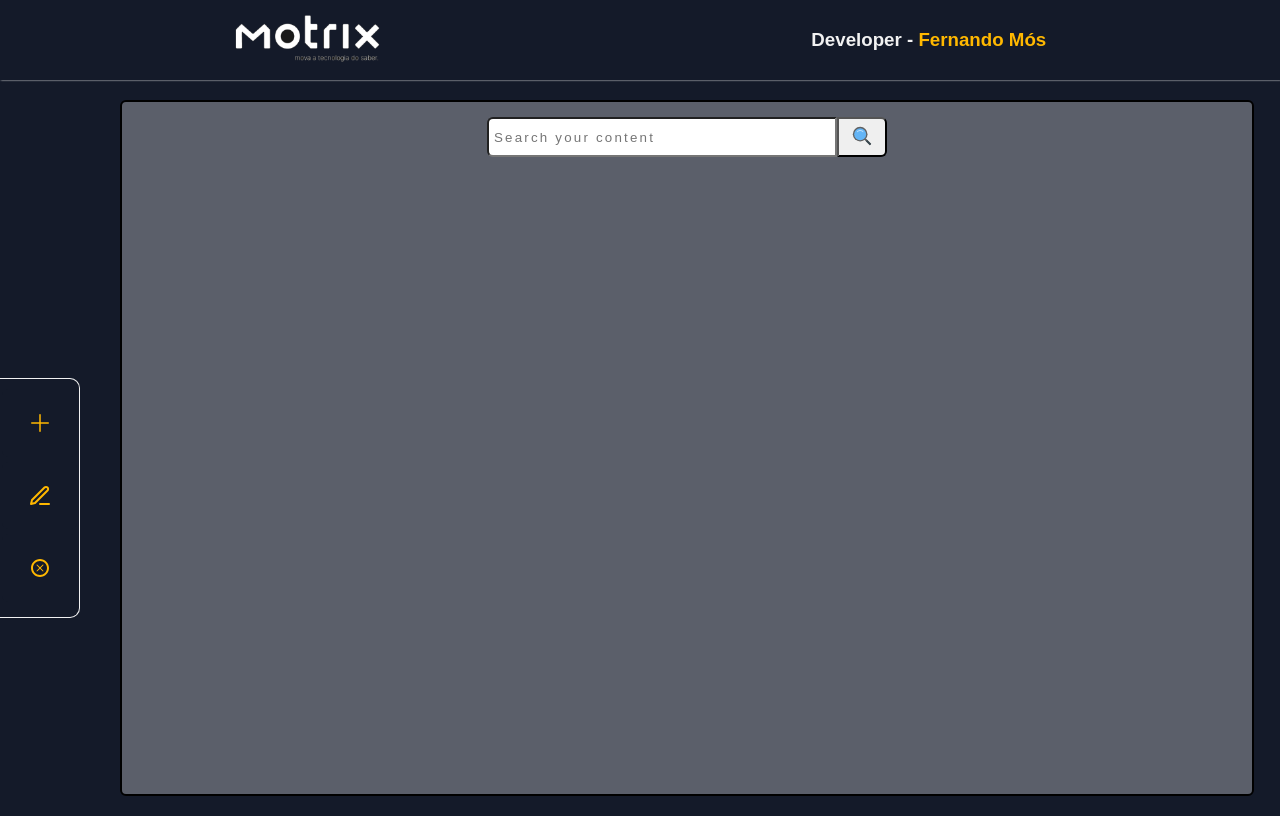
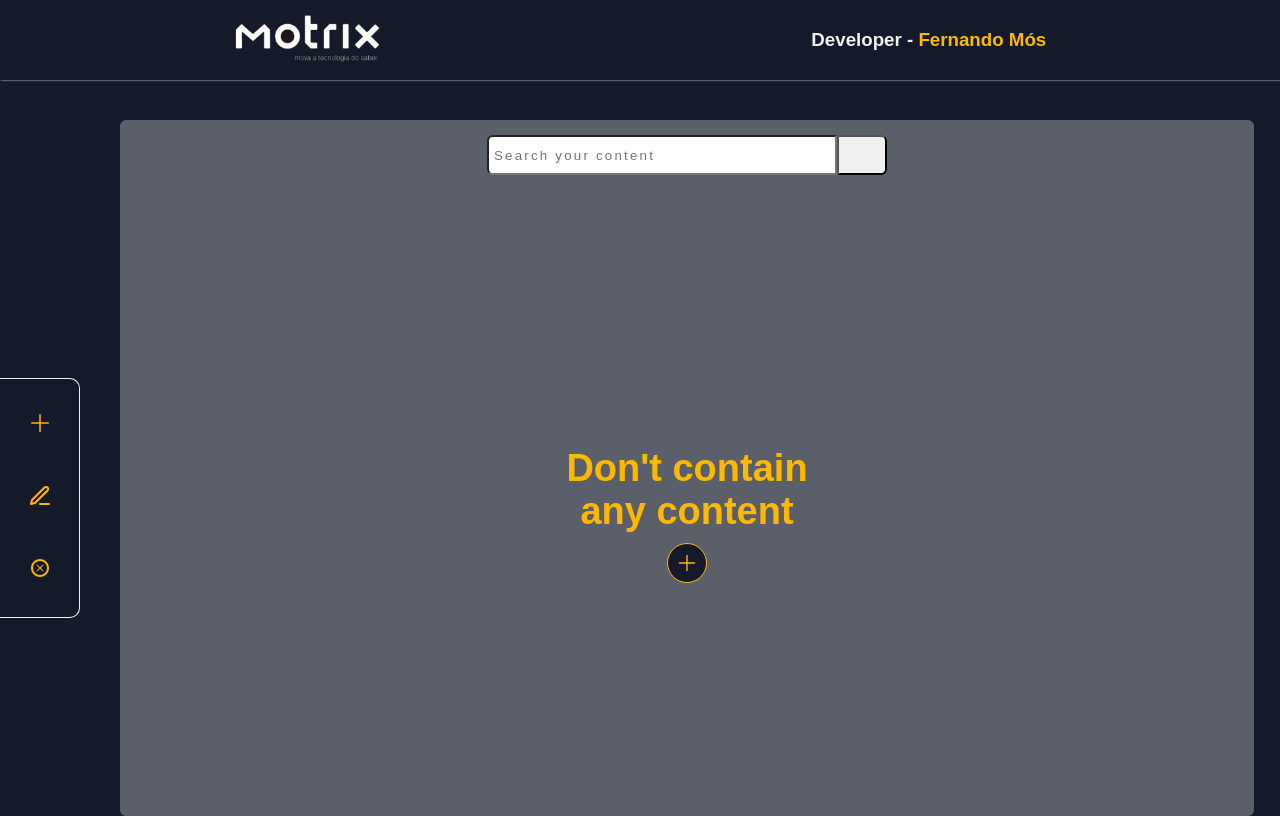
Before and after one commit to FernandoMos92/motrix_challenge, a React (Create React App) app in the folder front-end/: page / in a window 1280 px wide. Built offline with nearby package versions, Linux system fonts and the light colour scheme.

Commit message:
:recycle: refactor: Refactoring css code

```diff
--- a/front-end/package.json
+++ b/front-end/package.json
@@ -3,10 +3,13 @@
   "version": "0.1.0",
   "private": true,
   "dependencies": {
+    "@faker-js/faker": "^7.5.0",
     "@testing-library/jest-dom": "^5.16.5",
     "@testing-library/react": "^13.3.0",
     "@testing-library/user-event": "^13.5.0",
+    "bootstrap": "^5.2.0",
     "react": "^18.2.0",
+    "react-bootstrap": "^2.5.0",
     "react-dom": "^18.2.0",
     "react-icons": "^4.4.0",
     "react-scripts": "5.0.1",
--- /dev/null
+++ b/front-end/src/components/Board/BoardStyled.js
@@ -0,0 +1,48 @@
+import styled from 'styled-components'
+
+const BoardStyled = styled.section`
+  background-color: #ffffff4d;
+  border-radius: 6px;
+  color: #ffb800;
+  width: 90%;
+  margin-top: 20px;
+  margin-left: 110px;
+  padding: 15px;
+  height: 87vh;
+  .card__search {
+    display: flex;
+    justify-content: center;
+
+    input {
+      height: 40px;
+      border-top-left-radius: 6px;
+      border-bottom-left-radius: 6px;
+      padding: 5px;
+      width: 350px;
+      outline-color: #ffb800;
+      user-select: none;
+
+      ::placeholder {
+        letter-spacing: 2.2px;
+      }
+    }
+    button {
+      width: 50px;
+      cursor: pointer;
+      border-top-right-radius: 6px;
+      border-bottom-right-radius: 6px;
+
+      .icon__search {
+        font-size: 22px;
+      }
+    }
+  }
+
+  @media screen and (max-width: 1024px) {
+    section {
+      width: 80%;
+    }
+  }
+`
+
+export default BoardStyled
--- /dev/null
+++ b/front-end/src/components/Board/index.jsx
@@ -0,0 +1,16 @@
+import React from 'react'
+import Card from '../Card'
+import BoardStyled from './BoardStyled'
+
+export default function Board() {
+  return (
+    <BoardStyled>
+      <div className='card__search'>
+        <input type='text' placeholder='Search your content' />
+        <button>
+        </button>
+      </div>
+      <Card />
+    </BoardStyled>
+  )
+}
--- /dev/null
+++ b/front-end/src/components/Card/CardStyled.js
@@ -0,0 +1,51 @@
+import styled from 'styled-components'
+
+const CardStyled = styled.div`
+    display: flex;
+    flex-flow: row wrap;
+    justify-content: flex-start;
+    margin-top: 10px;
+    height: 78vh;
+    padding: 10px;
+    overflow-y: scroll;
+
+    ::-webkit-scrollbar {
+      width: 1px;
+    }
+
+  .card___content {
+    box-shadow: 0px 0px 6px #f2f2f2;
+    border-radius: 6px;
+    height: 30%;
+    width: 30%;
+    margin-bottom: 15px;
+    margin-right: 30px;
+    overflow-y: scroll;
+    padding: 5px;
+    cursor: pointer;
+    transition: all 0.1s ease-in-out;
+    ::-webkit-scrollbar {
+      width: 1px;
+    }
+
+    h2 {
+      text-align: center;
+      text-transform: uppercase;
+      margin-bottom: 10px;
+    }
+
+    span {
+      display: block;
+      height: 100%;
+      padding: 10px;
+    }
+
+    &:hover {
+      transform: scale(1.1);
+      background-color: #f2f2f2a5;
+      color: #141a29;
+    }
+  }
+`
+
+export default CardStyled
--- /dev/null
+++ b/front-end/src/components/Card/index.jsx
@@ -0,0 +1,21 @@
+import React from 'react'
+import data from '../../mock/data'
+import NoContent from '../NoContent'
+import CardStyled from './CardStyled'
+
+export default function Card() {
+  return (
+    <CardStyled className='card__board'>
+      {data.length > 0 ? (
+        data.map(({ title, body }) => (
+          <div className='card___content'>
+            <h2>{title}</h2>
+            <span>{body}</span>
+          </div>
+        ))
+      ) : (
+        <NoContent />
+      )}
+    </CardStyled>
+  )
+}
--- /dev/null
+++ b/front-end/src/components/Main/MainStyled.js
@@ -0,0 +1,9 @@
+import styled from 'styled-components'
+
+const MainStyled = styled.main`
+  margin-top: 90px;
+  height: 90vh;
+  padding: 10px;
+`
+
+export default MainStyled;
--- a/front-end/src/components/Main/index.jsx
+++ b/front-end/src/components/Main/index.jsx
@@ -1,62 +1,13 @@
 import React from 'react'
-import styled from 'styled-components'
+import Board from '../Board'
 import CardOption from '../CardOption'
-import { FcSearch } from 'react-icons/fc'
-
-const MainStyled = styled.main`
-  margin-top: 90px;
-  height: 90vh;
-  padding: 10px;
-  section {
-    border: 2px solid black;
-    background-color: #ffffff4d;
-    border-radius: 6px;
-    color: #ffb800;
-    width: 90%;
-    margin-left: 110px;
-    padding: 15px;
-    height: 87vh;
-    div {
-      display: flex;
-      justify-content: center;
-
-      input {
-        height: 40px;
-        border-top-left-radius: 6px;
-        border-bottom-left-radius: 6px;
-        padding: 5px;
-        width: 350px;
-        outline-color: #ffb800;
-        user-select: none;
-
-        ::placeholder {
-          letter-spacing: 2.2px;
-        }
-      }
-      button {
-        width: 50px;
-        cursor: pointer;
-        border-top-right-radius: 6px;
-        border-bottom-right-radius: 6px;
-
-        .icon__search {
-          font-size: 22px;
-        }
-      }
-    }
-  }
-`
+import MainStyled from './MainStyled'
 
 export default function Main() {
-  return <MainStyled>
-    <CardOption />
-    <section>
-      <div>
-        <input type="text" placeholder='Search your content' />
-        <button>
-          <FcSearch className='icon__search'/>
-        </button>
-      </div>
-    </section>
-  </MainStyled>
+  return (
+    <MainStyled>
+      <CardOption />
+      <Board />
+    </MainStyled>
+  )
 }
--- /dev/null
+++ b/front-end/src/components/NoContent/index.jsx
@@ -0,0 +1,54 @@
+import React from 'react'
+import { BsPlusLg } from 'react-icons/bs'
+import styled from 'styled-components'
+
+const NoContentStyled = styled.div`
+  align-items: center;
+  display: flex;
+  justify-content: center;
+  width: 100%;
+
+  div {
+    width: 30%;
+    height: 20%;
+    text-align: center;
+    padding: 10px;
+    h2 {
+      margin-bottom: 10px;
+      font-size: 38px;
+    }
+    button {
+      margin: 0 auto;
+      display: flex;
+      align-items: center;
+      justify-content: center;
+      text-align: center;
+      background-color: #141a29;
+      border: 1px groove #ffb800;
+      border-radius: 50%;
+      font-size: 22px;
+      width: 40px;
+      height: 40px;
+      color: #ffb800;
+      cursor: pointer;
+      transition: all .1s ease-in-out;
+
+      &:active {
+        transform: scale(.8);
+      }
+    }
+  }
+`
+
+export default function NoContent() {
+  return (
+    <NoContentStyled>
+      <div>
+        <h2>Don't contain any content</h2>
+        <button>
+          <BsPlusLg />
+        </button>
+      </div>
+    </NoContentStyled>
+  )
+}
--- /dev/null
+++ b/front-end/src/mock/data.js
@@ -0,0 +1,14 @@
+import { faker } from '@faker-js/faker'
+
+const data = []
+
+for (let index = 0; index < 0; index += 1) {
+  data.push({
+    title: faker.word.adjective(),
+    body: faker.lorem.text(),
+    createdAt: faker.date.birthdate(),
+    updatedAt: faker.date.birthdate(),
+  })
+}
+
+export default data;
```
Also changed, not shown: 1 other file (tests, documents, lock files or other folders).
